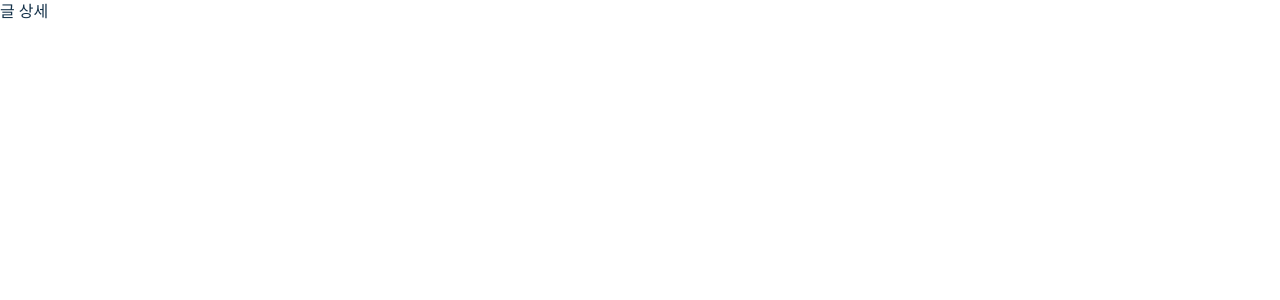
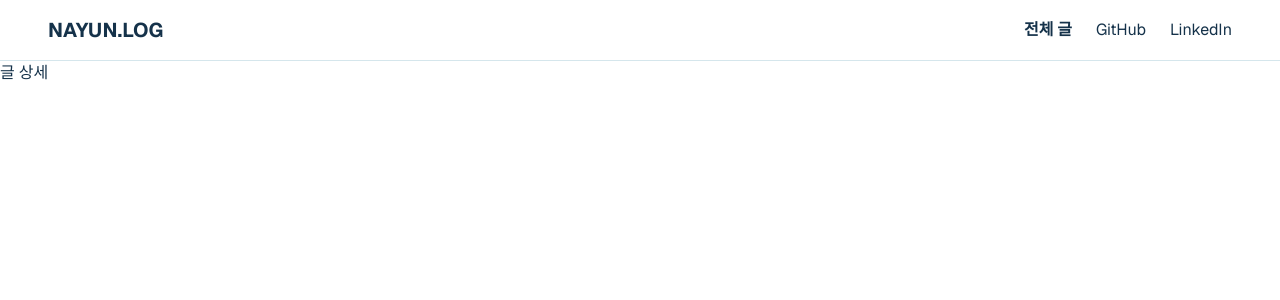
Before and after one commit to kxxnayun/nayunlog, a Next.js app: page /posts/1 in a window 1280 px wide. Shown: the top 300 px of the page. Built offline with nearby package versions, Linux system fonts and the light colour scheme.

Commit message:
feat: 공통 헤더 레이아웃 추가

```diff
--- a/src/app/layout.tsx
+++ b/src/app/layout.tsx
@@ -1,5 +1,5 @@
-import type { Metadata } from 'next';
 import { Geist, Geist_Mono } from 'next/font/google';
+import Header from '@/components/layout/Header';
 import './globals.css';
 
 const geistSans = Geist({
@@ -12,15 +12,13 @@ const geistMono = Geist_Mono({
   subsets: ['latin'],
 });
 
-export const metadata: Metadata = {
-  title: 'Create Next App',
-  description: 'Generated by create next app',
-};
-
 export default function RootLayout({ children }: LayoutProps<'/'>) {
   return (
-    <html lang="en" className={`${geistSans.variable} ${geistMono.variable} h-full antialiased`}>
-      <body className="flex min-h-full flex-col">{children}</body>
+    <html lang="ko" className={`${geistSans.variable} ${geistMono.variable} h-full antialiased`}>
+      <body className="flex min-h-full flex-col">
+        <Header />
+        <main className="flex-1">{children}</main>
+      </body>
     </html>
   );
 }
--- /dev/null
+++ b/src/components/layout/Header.tsx
@@ -0,0 +1,15 @@
+export default function Header() {
+  return (
+    <header className="border-b border-border-default">
+      <div className="site-container flex h-[60px] items-center justify-between">
+        <span className="text-xl font-bold text-text-primary">NAYUN.LOG</span>
+
+        <div className="flex items-center gap-6">
+          <span className="font-semibold">전체 글</span>
+          <span>GitHub</span>
+          <span>LinkedIn</span>
+        </div>
+      </div>
+    </header>
+  );
+}
```
